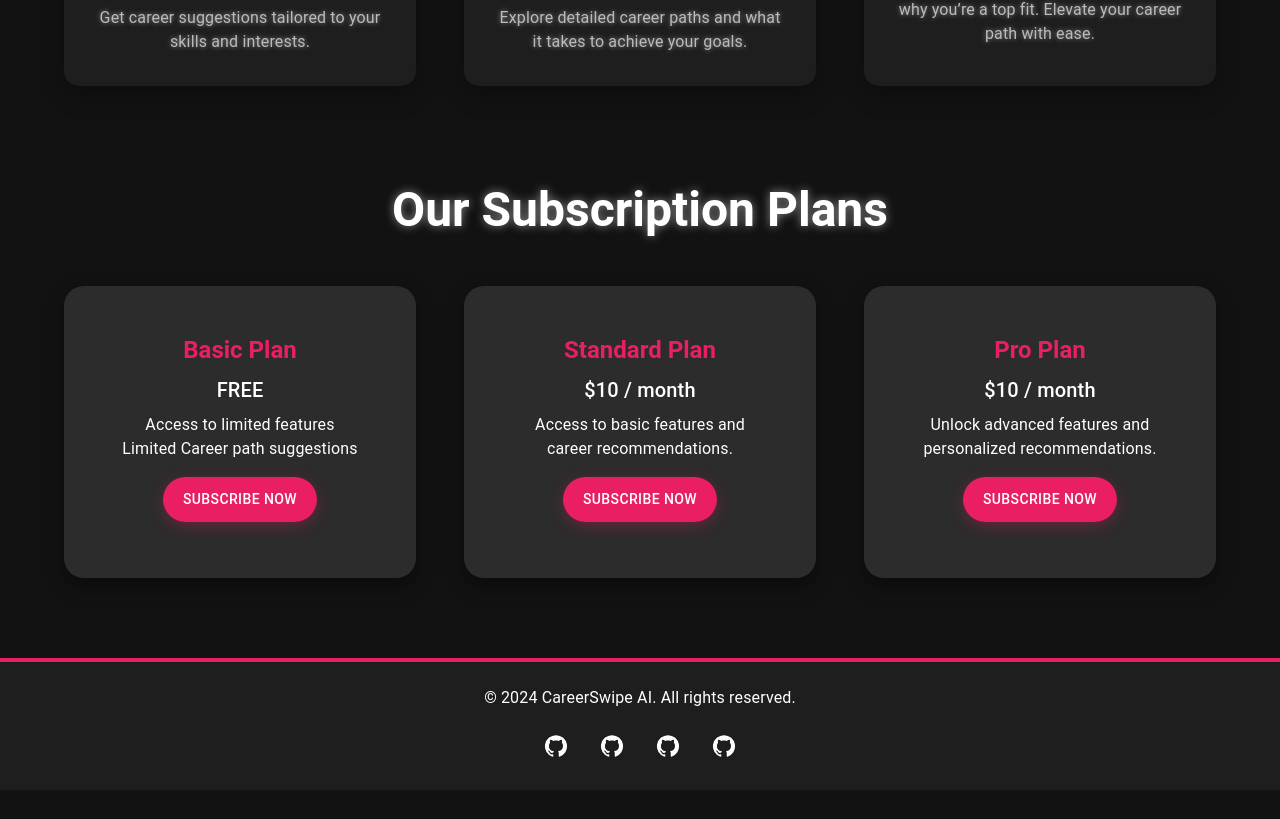
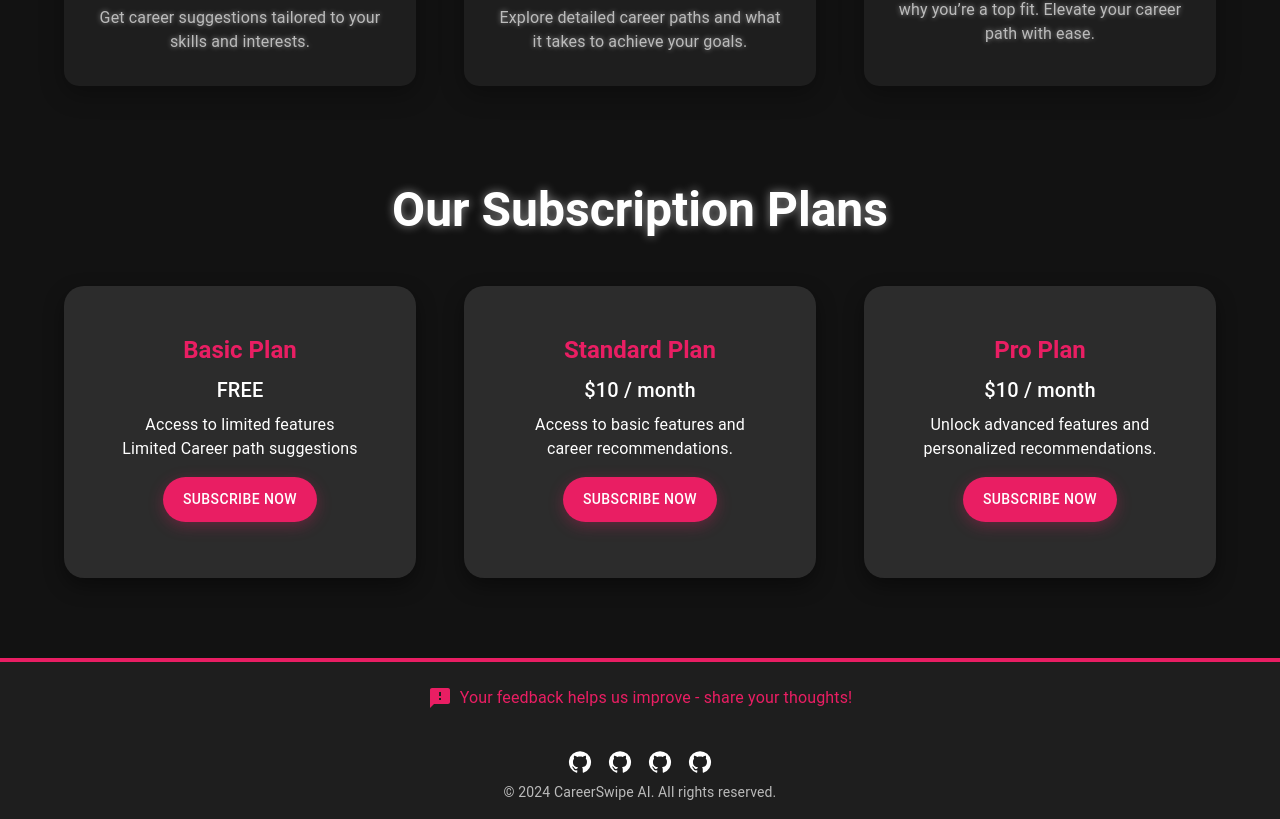
Before and after one commit to mehmoodosman/CareerplannrAI, a Next.js app: page / in a window 1280 px wide. Shown: the part 898-1717 px from the top of the page. Before the commit the page ends 1688 px from the top, so only its background shows below. Built offline with nearby package versions, Linux system fonts and the light colour scheme; no server answers.

Commit message:
add feedback form

```diff
--- a/components/Footer.js
+++ b/components/Footer.js
@@ -2,9 +2,12 @@ import {
     Box,
     Container,
     IconButton,
+    Link,
     Typography,
   } from "@mui/material"
 import GitHubIcon from '@mui/icons-material/GitHub';
+import ArrowForwardRoundedIcon from '@mui/icons-material/ArrowForwardRounded';
+import FeedbackIcon from '@mui/icons-material/Feedback';
 
 export const Footer = () => {
     return (
@@ -12,13 +15,38 @@ export const Footer = () => {
 
    {/* Footer */}
     <Box sx={{
-        bgcolor: '#1e1e1e', padding: 3, borderTop: '4px solid #e91e63', position: 'relative', bottom: 0, width: '100%', color: '#fff'
+        bgcolor: '#1e1e1e', padding: 1, borderTop: '4px solid #e91e63', position: 'relative', bottom: 0, width: '100%', color: '#fff'
       }}>
         <Container maxWidth="lg" sx={{ textAlign: 'center' }}>
-          <Typography variant="body1" color="" sx={{ marginBottom: 2 }}>
-            © {new Date().getFullYear()} CareerSwipe AI. All rights reserved.
-          </Typography>
-          <Box sx={{ display: 'flex', justifyContent: 'center', gap: 2 }}>
+          {/* Feedback form */}
+          <Box display='flex' justifyContent='center' alignItems='center' sx={{ marginBottom: 2 }}>
+
+            <Link
+              href='https://tally.so/r/3XYWx4'
+              target='_blank'
+              sx={{
+                display: 'flex',
+                alignItems: 'center',
+                color: 'inherit',
+                textDecoration: 'none',
+                padding: '8px 16px',
+                fontSize: '0.875rem', // Smaller font size
+                fontWeight: '300', // Thinner font weight
+                '&:hover': { textDecoration: 'none', color: 'inherit' },
+                '&:focus': { textDecoration: 'none', color: 'inherit' },
+                '&:active': { textDecoration: 'none', color: 'inherit' }
+              }}
+            >
+              <FeedbackIcon sx={{ fontSize: 24, color: '#e91e63', marginLeft: 1 }} />
+              <Typography sx={{ color: '#e91e63', margin:1 }}>
+                Your feedback helps us improve - share your thoughts!
+              </Typography>
+
+            </Link>
+          </Box>
+
+          {/* Social media icons */}
+          <Box sx={{ display: 'flex', justifyContent: 'center' }}>
             <IconButton component="a" href="https://github.com/mehmoodosman" target="_blank" sx={{ color: '#ffffff' }}>
               <GitHubIcon />
             </IconButton>
@@ -32,6 +60,11 @@ export const Footer = () => {
               <GitHubIcon />
             </IconButton>
           </Box>
+
+          {/* Disclaimer */}
+          <Typography variant="body1" color="" sx={{ marginBottom: 1, fontSize: 14, color: '#bbb' }}>
+            © {new Date().getFullYear()} CareerSwipe AI. All rights reserved.
+          </Typography>
         </Container>
       </Box>
       </>
```
